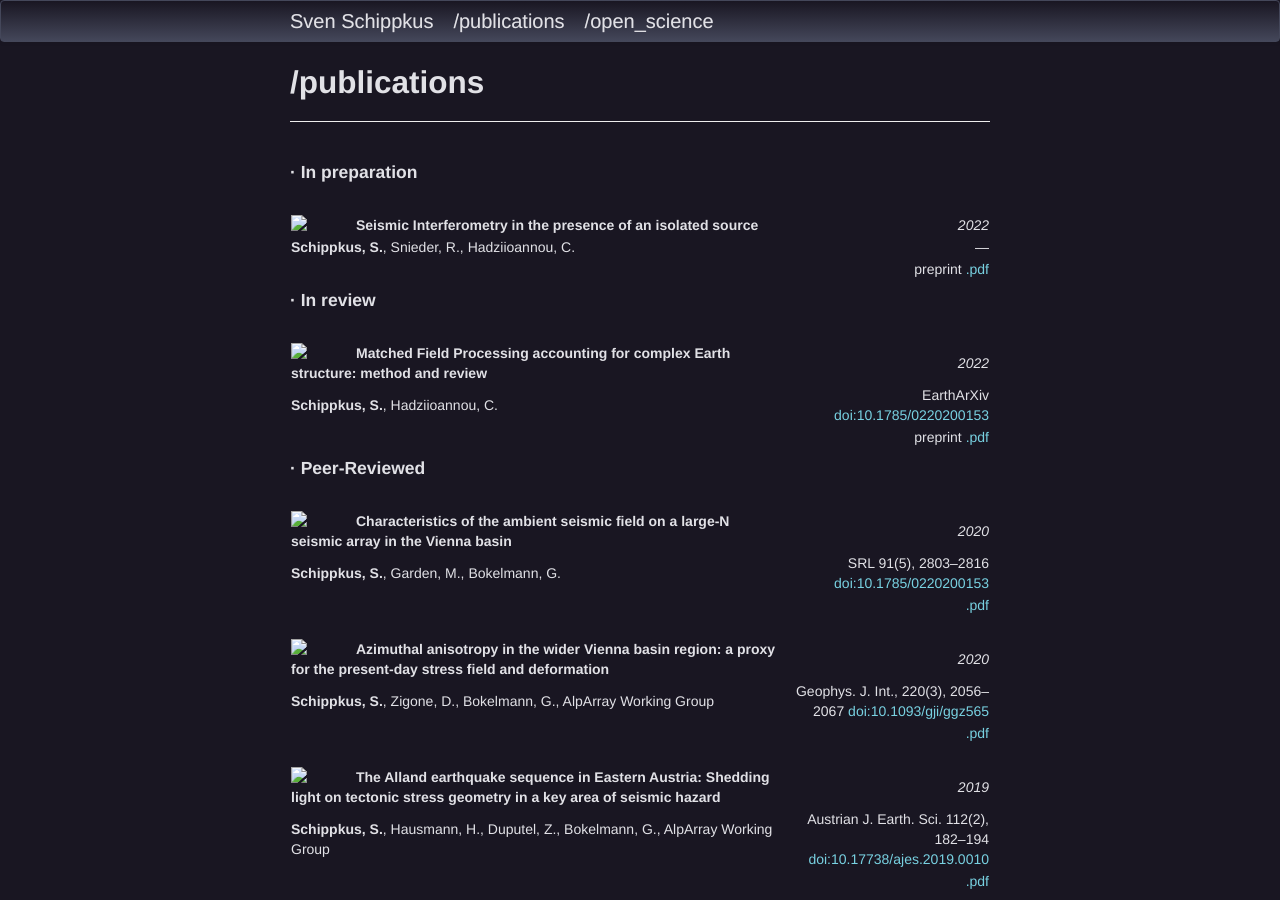
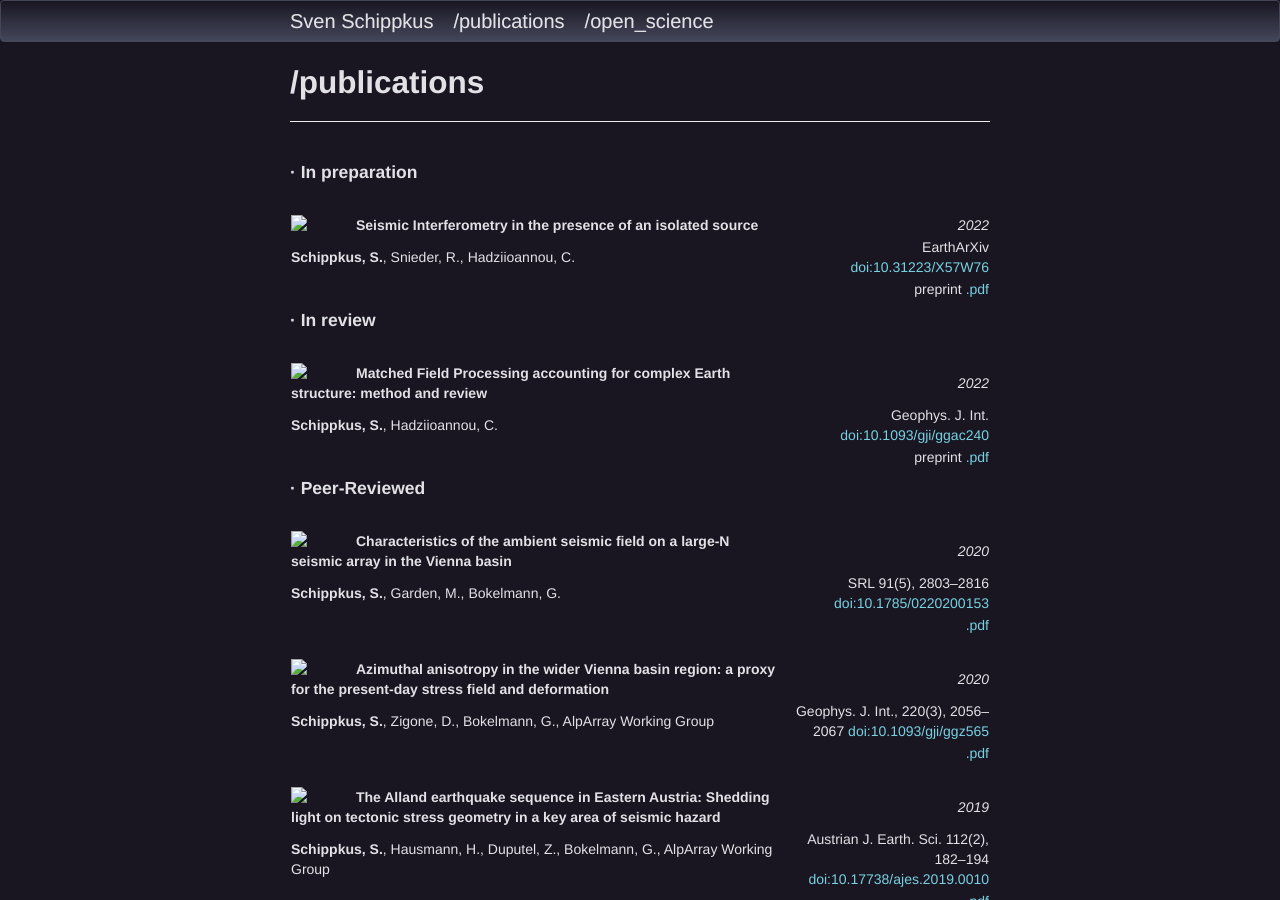
Before and after one commit to schipp/schipp.github.io, a Jekyll site: the page built from pages/publications.md, in a window 1280 px wide and 900 px high. Built offline with Jekyll 4.4.1, drawn with Linux system fonts in a browser that asks for light colours.

Commit message:
add dois

```diff
--- a/pages/publications.md
+++ b/pages/publications.md
@@ -15,19 +15,19 @@ table th:nth-of-type(2) {
 
 #### · In preparation
 
-|                                                                                                                                                                                |                                                             |
-| :----------------------------------------------------------------------------------------------------------------------------------------------------------------------------- | ----------------------------------------------------------: |
-| <img src="/home/data/previews/schippkus2022_preview.png" width="50px" style="float:left; padding-right:15px"> **Seismic Interferometry in the presence of an isolated source** |                                                      *2022* |
-| **Schippkus, S.**, Snieder, R., Hadziioannou, C.                                                                                                                               |                                                         --- |
-|                                                                                                                                                                                | preprint [.pdf](/home/data/publications/schippkus2022b.pdf) |
+|                                                                                                                                                                                |                                                                   |
+| :----------------------------------------------------------------------------------------------------------------------------------------------------------------------------- | ----------------------------------------------------------------: |
+| <img src="/home/data/previews/schippkus2022_preview.png" width="50px" style="float:left; padding-right:15px"> **Seismic Interferometry in the presence of an isolated source** |                                                            *2022* |
+| **Schippkus, S.**, Snieder, R., Hadziioannou, C.                                                                                                                               | EarthArXiv [doi:10.31223/X57W76](https://doi.org/10.31223/X57W76) |
+|                                                                                                                                                                                |       preprint [.pdf](/home/data/publications/schippkus2022b.pdf) |
 
 #### · In review
 
-|                                                                                                                                                                                                                                    |                                                                         |
-| :--------------------------------------------------------------------------------------------------------------------------------------------------------------------------------------------------------------------------------- | ----------------------------------------------------------------------: |
-| [<img src="/home/data/previews/mfp_new_preview.png" width="50px" style="float:left; padding-right:15px">](https://doi.org/10.31223/X5492H) **Matched Field Processing accounting for complex Earth structure:  method and review** |                                                                  *2022* |
-| **Schippkus, S.**, Hadziioannou, C.                                                                                                                                                                                                | EarthArXiv [doi:10.1785/0220200153](https://doi.org/10.1785/0220200153) |
-|                                                                                                                                                                                                                                    |              preprint [.pdf](/home/data/publications/schippkus2022.pdf) |
+|                                                                                                                                                                                                                                    |                                                                                |
+| :--------------------------------------------------------------------------------------------------------------------------------------------------------------------------------------------------------------------------------- | -----------------------------------------------------------------------------: |
+| [<img src="/home/data/previews/mfp_new_preview.png" width="50px" style="float:left; padding-right:15px">](https://doi.org/10.31223/X5492H) **Matched Field Processing accounting for complex Earth structure:  method and review** |                                                                         *2022* |
+| **Schippkus, S.**, Hadziioannou, C.                                                                                                                                                                                                | Geophys. J. Int. [doi:10.1093/gji/ggac240](http://doi.org/10.1093/gji/ggac240) |
+|                                                                                                                                                                                                                                    |                     preprint [.pdf](/home/data/publications/schippkus2022.pdf) |
 
 #### · Peer-Reviewed
 
```
